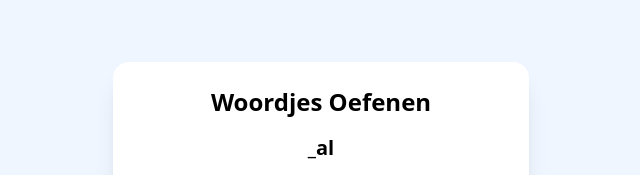
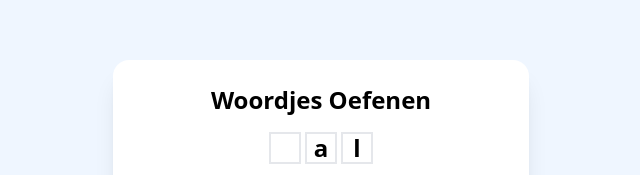
Before and after one commit to Sytsevdz/Lycia-en-woordjes, a plain HTML site: page index.html in a window 1280 px wide. Shown: the part 107-282 px from the top of the page, 319-959 px from the left. Drawn offline with nearby package versions, Linux system fonts and the light colour scheme.

Commit message:
Gebruik vakjes voor ontbrekende letter

```diff
--- a/index.html
+++ b/index.html
@@ -77,20 +77,34 @@
         setChecked(true);
       }
 
-      // ✏️ Weergave van het woord per mode
-      let display = '';
-      if (mode === 'first') {
-        display = '_' + word.slice(1);
-      } else if (mode === 'vowel') {
-        const i = [...word].findIndex(ch => 'aeiou'.includes(ch));
-        display = word.slice(0, i) + '_' + word.slice(i + 1);
-      } else {
-        display = word;
+      // ✏️ Weergave van het woord per mode in vakjes
+      function renderWord(){
+        const letters = [...word];
+        let hide = -1;
+        if (mode === 'first') {
+          hide = 0;
+        } else if (mode === 'vowel') {
+          hide = letters.findIndex(ch => 'aeiou'.includes(ch));
+        }
+        return React.createElement(
+          'div',
+          { className: 'flex justify-center space-x-1 text-2xl font-bold' },
+          letters.map((ch, idx) =>
+            React.createElement(
+              'div',
+              {
+                key: idx,
+                className: 'w-8 h-8 border-2 flex items-center justify-center',
+              },
+              idx === hide ? '' : ch
+            )
+          )
+        );
       }
 
-        return (
-          React.createElement('div', { className: 'space-y-4' },
-            React.createElement('h2', { className: 'text-xl font-bold text-center' }, display),
+          return (
+            React.createElement('div', { className: 'space-y-4' },
+              renderWord(),
           React.createElement('div', {
             className: 'mx-auto w-40 h-40 flex items-center justify-center text-6xl'
           }, ICONS[word] || '❓'),
```
